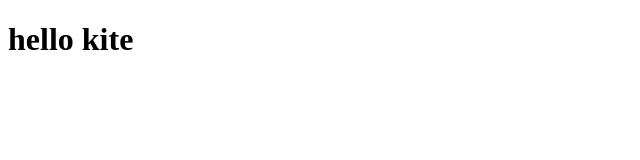
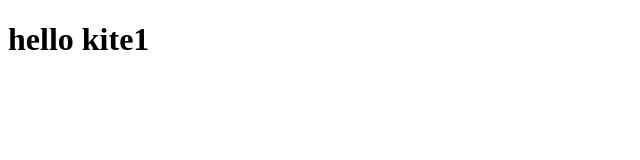
Before and after one commit to YasuoHub/myPro, a plain HTML site: page hello.html in a window 1280 px wide. Shown: the full height of the page, 0-640 px from the left. Drawn offline with Linux system fonts and the light colour scheme.

Commit message:
change111

```diff
--- a/hello.html
+++ b/hello.html
@@ -5,6 +5,6 @@
     <title>Title</title>
 </head>
 <body>
-   <h1>hello kite</h1>
+   <h1>hello kite1</h1>
 </body>
 </html>
```
